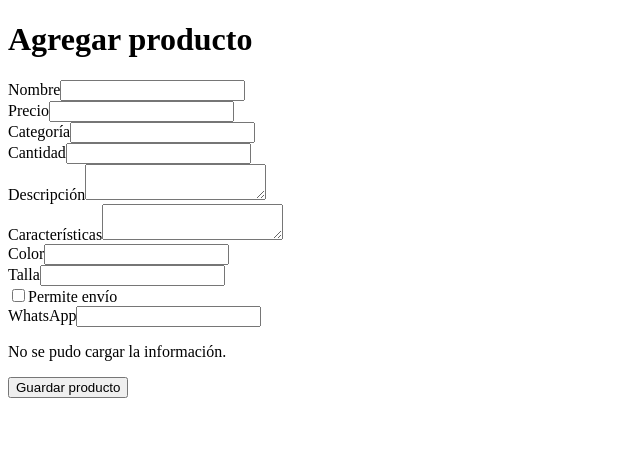
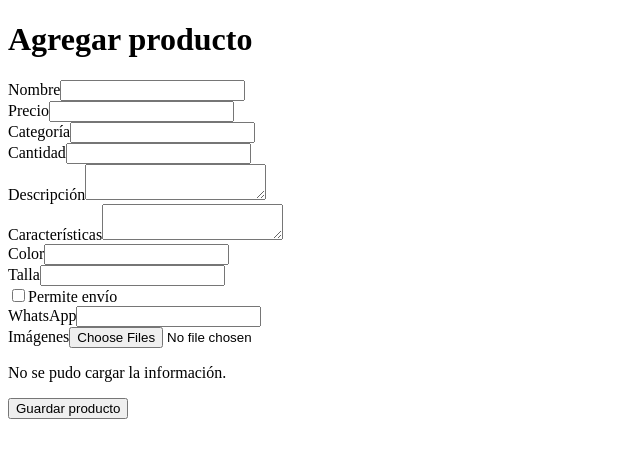
Before and after one commit to umiphos/shelfy-front, a React (Vite) app: page /productos/nuevo in a window 1280 px wide. Shown: the top 458 px of the page, without its empty margins (0-640 px from the left). Built offline with nearby package versions, Linux system fonts and the light colour scheme; no server answers; sample sign-in values are in the browser's storage.

Commit message:
[ADD] add logic to use images on products

```diff
--- a/src/pages/ProductoForm.jsx
+++ b/src/pages/ProductoForm.jsx
@@ -28,7 +28,8 @@ function ProductoForm() {
 
   const [message, setMessage] = useState('')
   const [saving, setSaving] = useState(false)
-
+  const [images, setImages] = useState([])
+  const [imageMessage, setImageMessage] = useState('')
 
   useEffect(() => {
     const storedUser =
@@ -150,6 +151,20 @@ function ProductoForm() {
         )
 
         return
+      }
+
+      for (const image of images) {
+        const formData = new FormData()
+
+        formData.append('file', image)
+
+        await fetch(
+          `http://127.0.0.1:8000/api/products/${data.id}/images`,
+          {
+            method: 'POST',
+            body: formData,
+          },
+        )
       }
 
       navigate('/productos')
@@ -303,6 +318,47 @@ function ProductoForm() {
           />
         </div>
 
+        <div>
+          <label htmlFor="images">
+            Imágenes
+          </label>
+
+          <input
+            id="images"
+            type="file"
+            accept="image/jpeg,image/png,image/webp"
+            multiple
+            onChange={(event) => {
+              const selected = Array.from(
+                event.target.files,
+              )
+
+              if (selected.length > 5) {
+                setImageMessage(
+                  'Puedes seleccionar máximo 5 imágenes.',
+                )
+
+                return
+              }
+
+              setImageMessage('')
+              setImages(selected)
+            }}
+          />
+
+          {images.length > 0 && (
+            <p>
+              {images.length} imagen(es) seleccionada(s)
+            </p>
+          )}
+
+          {imageMessage && (
+            <p>
+              {imageMessage}
+            </p>
+          )}
+        </div>
+
         {message && (
           <p>{message}</p>
         )}
--- a/src/pages/Productos.jsx
+++ b/src/pages/Productos.jsx
@@ -12,7 +12,7 @@ function Productos() {
   const [products, setProducts] = useState([])
   const [loading, setLoading] = useState(true)
   const [message, setMessage] = useState('')
-
+  const [images, setImages] = useState({})
 
   useEffect(() => {
     const storedUser =
@@ -48,6 +48,7 @@ function Productos() {
       .then((data) => {
         if (data) {
           setProducts(data)
+          loadImages(data)
         }
       })
       .catch(() => {
@@ -60,6 +61,26 @@ function Productos() {
       })
   }, [navigate])
 
+
+async function loadImages(products) {
+  const imageMap = {}
+
+  for (const product of products) {
+    const response = await fetch(
+      `http://127.0.0.1:8000/api/products/${product.id}/images`,
+    )
+
+    if (!response.ok) {
+      continue
+    }
+
+    const data = await response.json()
+
+    imageMap[product.id] = data
+  }
+
+  setImages(imageMap)
+  }
 
   async function handleDelete(productId) {
     const response = await fetch(
@@ -124,6 +145,13 @@ function Productos() {
         <div>
           {products.map((product) => (
             <article key={product.id}>
+              {images[product.id]?.length > 0 && (
+                <img
+                  src={`http://127.0.0.1:8000${images[product.id][0].url}`}
+                  alt={product.name}
+                  width="200"
+                />
+              )}
               <h2>{product.name}</h2>
 
               <p>
```
